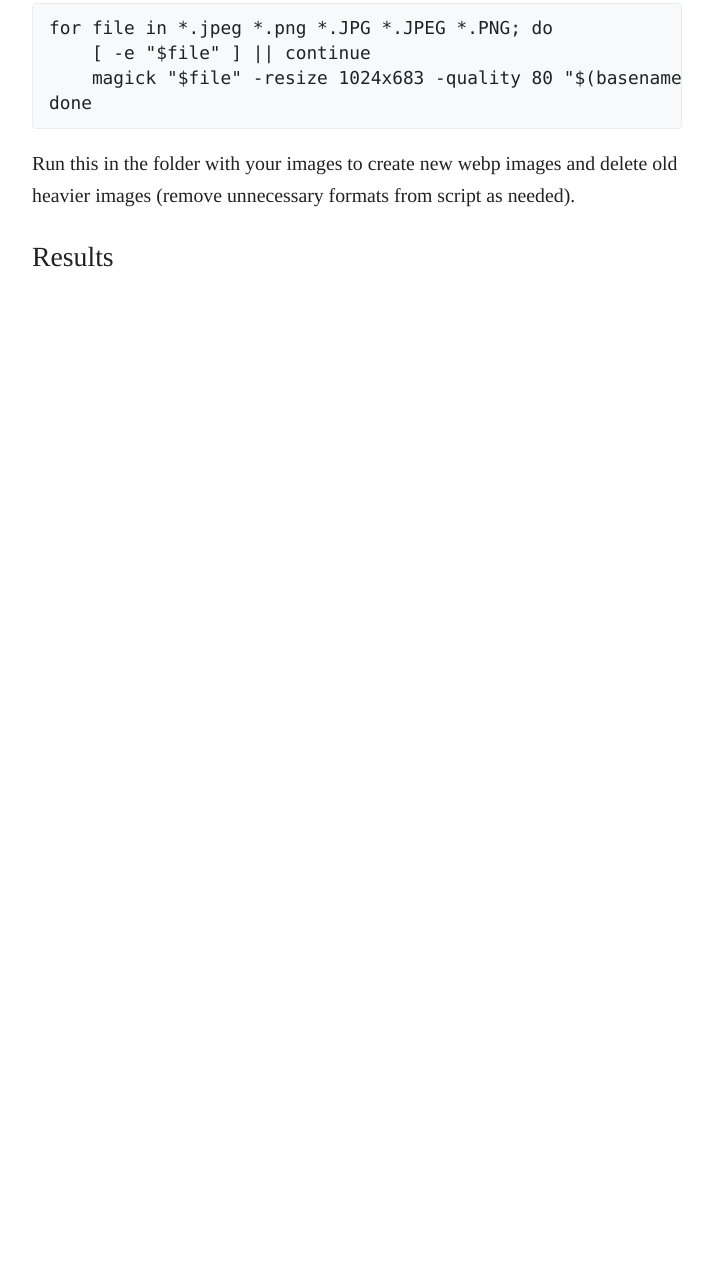
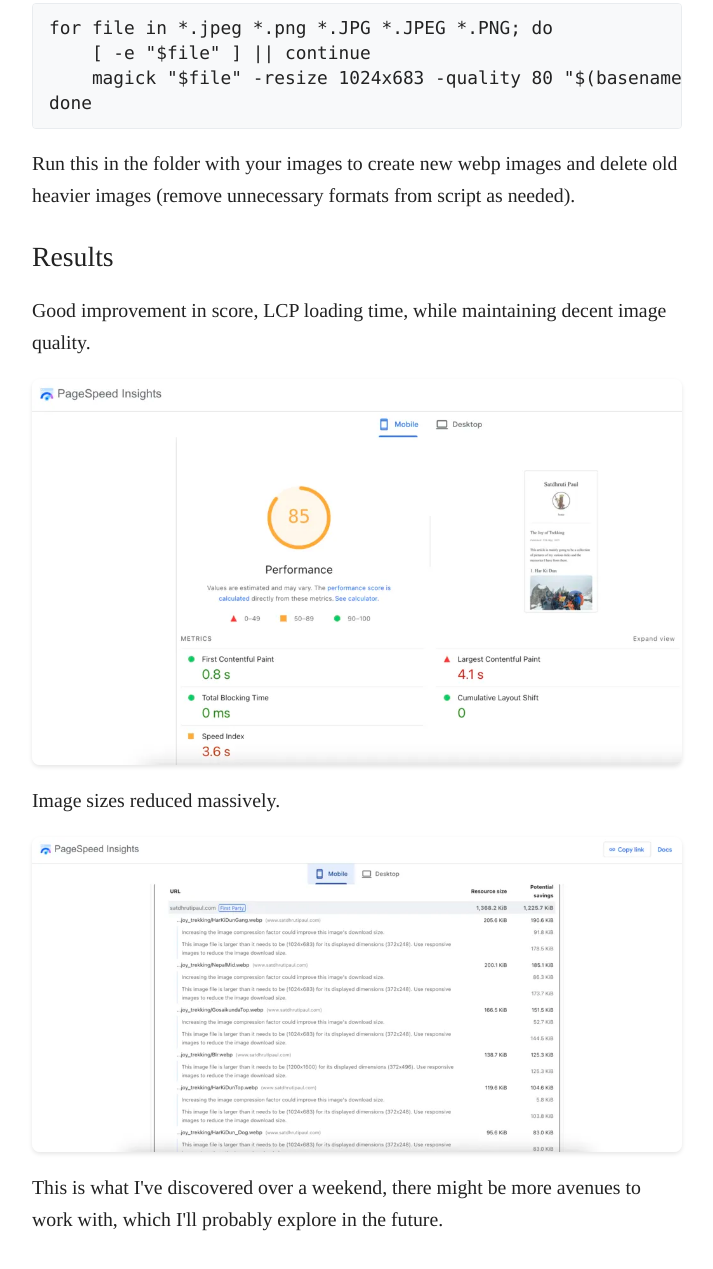
Before and after one commit to ricky421/a-mini-odyssey, a plain HTML site: page tech_blogs/optimize_image_handling.html in a window 1280 px wide. Shown: the part 5131-6400 px from the top of the page, without its empty margins (283-996 px from the left). Before the commit the page ends 5446 px from the top, so only its background shows below. Drawn offline with Linux system fonts and the light colour scheme.

Commit message:
image optimization results

```diff
--- a/tech_blogs/optimize_image_handling.html
+++ b/tech_blogs/optimize_image_handling.html
@@ -105,6 +105,11 @@ done</code></pre>
                     <p>Run this in the folder with your images to create new webp images and delete old heavier images
                         (remove unnecessary formats from script as needed).</p>
                     <h3 class="article-header">Results</h3>
+                    <p>Good improvement in score, LCP loading time, while maintaining decent image quality.</p>
+                    <img src="../assets/optimize_image/PerformanceResult.webp" alt="PerformanceResult" class="article-image">
+                    <p>Image sizes reduced massively.</p>
+                    <img src="../assets/optimize_image/ImageCompression.webp" alt="ImageCompression" class="article-image">
+                    <p>This is what I've discovered over a weekend, there might be more avenues to work with, which I'll probably explore in the future.</p>
                 </div>
             </article>
         </main>
```
Also changed, not shown: assets/optimize_image/ImageCompression.webp (added), assets/optimize_image/PerformanceResult.webp (added).
